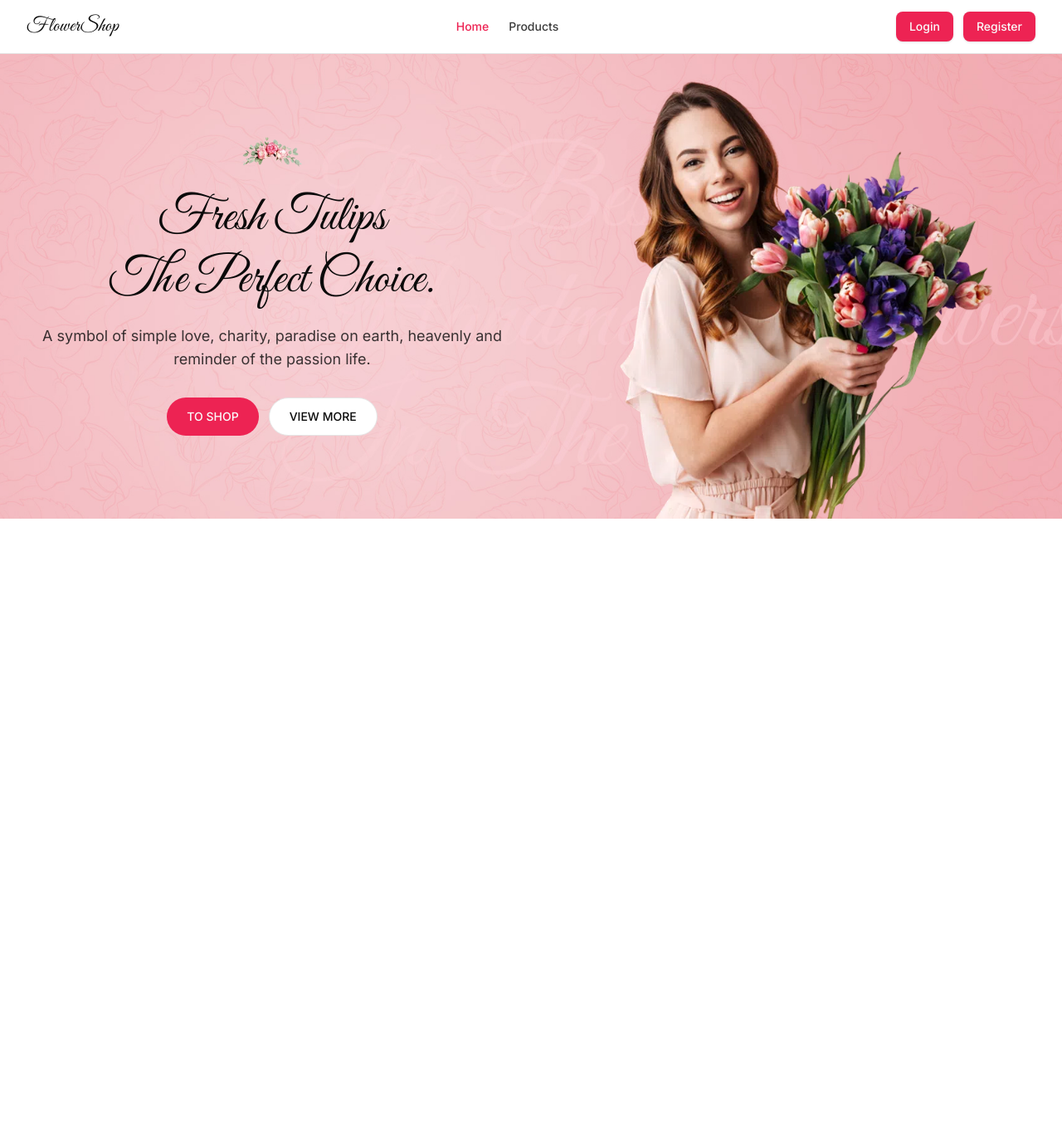
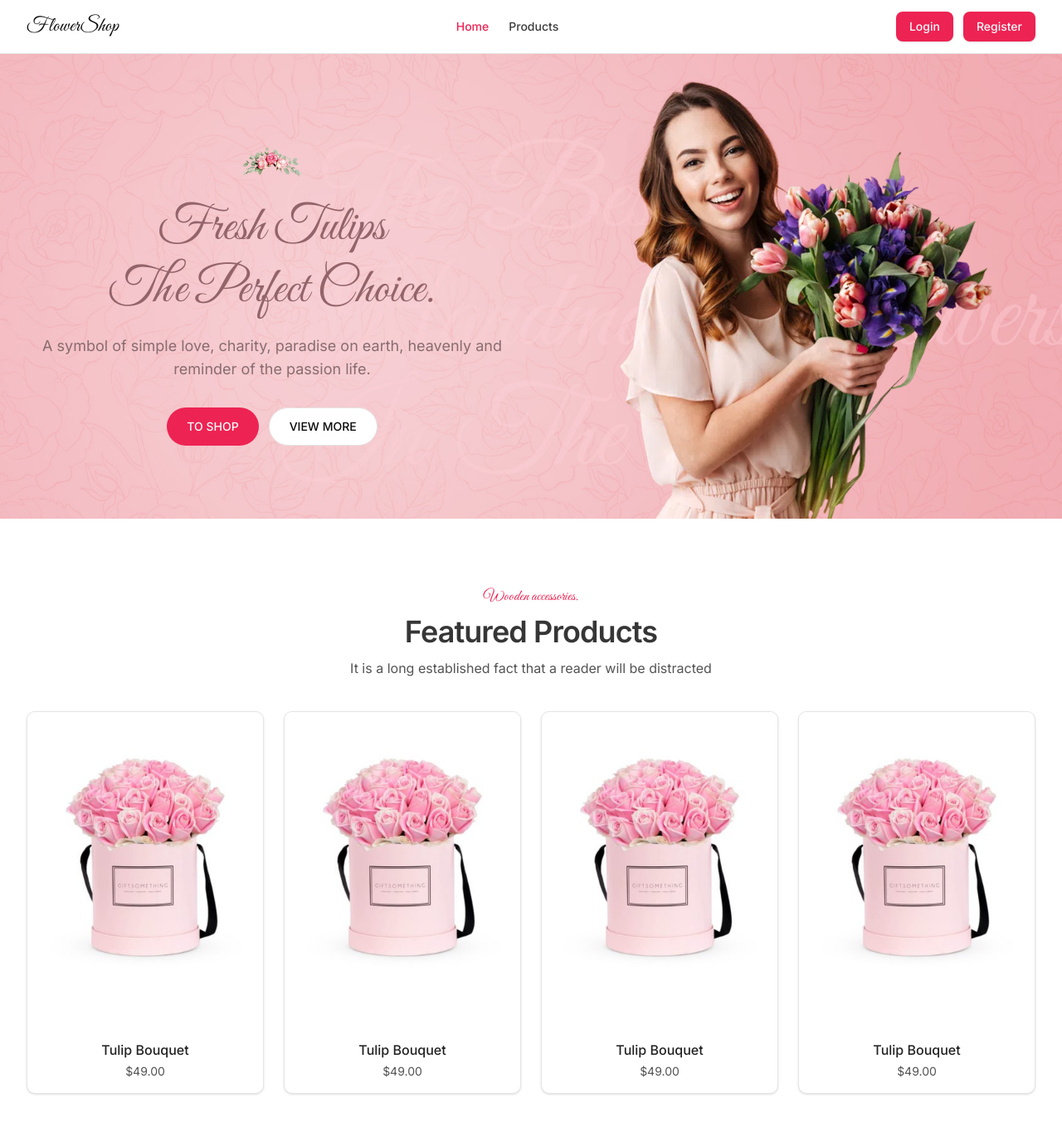
Before and after one commit to piyal007/flower_shop, a Next.js app: page / in a window 1280 px wide. Shown: the top 1358 px of the page at 83% size. Before the commit the page ends 800 px from the top, so only its background shows below. Built offline with nearby package versions, Linux system fonts and the light colour scheme.

Commit message:
featured product section added in homepage

```diff
--- a/src/app/page.js
+++ b/src/app/page.js
@@ -1,9 +1,11 @@
 import Hero from "@/components/hero";
+import FeaturedSection from "@/components/featured-section";
 
 export default function Home() {
   return (
     <div className="font-sans">
       <Hero bgSrc="/flowers-slider-3-bg.jpg" imageSrc="/flowers-slider-3-img.png.webp" />
+      <FeaturedSection />
     </div>
   );
 }
--- /dev/null
+++ b/src/components/featured-section.js
@@ -0,0 +1,42 @@
+import Image from "next/image";
+
+function ProductCard({ src, title = "Tulip Bouquet", price = "$49.00" }) {
+  return (
+    <div className="group rounded-lg border bg-card text-card-foreground shadow-sm overflow-hidden">
+      <div className="relative aspect-[3/4] w-full">
+        <Image src={src} alt={title} fill className="object-cover" />
+      </div>
+      <div className="p-4 text-center">
+        <h3 className="text-base font-medium text-foreground/90 group-hover:text-foreground">{title}</h3>
+        <p className="mt-1 text-sm text-foreground/70">{price}</p>
+      </div>
+    </div>
+  );
+}
+
+export default function FeaturedSection() {
+  const products = [
+    { src: "/flowers-product-1-opt-380x513.jpg" },
+    { src: "/flowers-product-1-opt-380x513.jpg" },
+    { src: "/flowers-product-1-opt-380x513.jpg" },
+    { src: "/flowers-product-1-opt-380x513.jpg" },
+  ];
+
+  return (
+    <section className="py-16 sm:py-20">
+      <div className="mx-auto max-w-7xl px-4 sm:px-6 lg:px-8">
+        <div className="text-center max-w-2xl mx-auto">
+          <div className="mb-2 text-primary text-lg [font-family:var(--font-great-vibes)]">Wooden accessories.</div>
+          <h2 className="text-3xl sm:text-4xl font-semibold tracking-tight text-[#363636]">Featured Products</h2>
+          <p className="mt-3 text-foreground/70">It is a long established fact that a reader will be distracted</p>
+        </div>
+
+        <div className="mt-10 grid grid-cols-1 sm:grid-cols-2 lg:grid-cols-4 gap-6">
+          {products.map((p, i) => (
+            <ProductCard key={i} src={p.src} />
+          ))}
+        </div>
+      </div>
+    </section>
+  );
+}
--- a/src/components/hero.js
+++ b/src/components/hero.js
@@ -1,5 +1,4 @@
 import Image from "next/image";
-import { cn } from "@/lib/utils";
 
 export default function Hero({
   bgSrc = "/hero-bg.jpg",
@@ -20,15 +19,15 @@ export default function Hero({
       <div className="mx-auto max-w-7xl px-4 sm:px-6 lg:px-8">
         <div className="grid grid-cols-1 lg:grid-cols-2 items-center gap-8">
           <div className="text-center lg:text-center">
-            <div className="flex justify-center lg:justify-center mb-6">
+            <div className="flex justify-center lg:justify-center py-6">
               <Image src="/flowers-slider-txt-element.jpg.png.webp" alt="Flower" width={72} height={48} />
             </div>
-            <h1 className={cn("text-4xl sm:text-5xl lg:text-6xl leading-tight mb-4", "[font-family:var(--font-great-vibes)]")}>
+            <h1 className="text-4xl sm:text-5xl lg:text-6xl leading-tight mb-4 text-[#93646a] [font-family:var(--font-great-vibes)]">
               Fresh Tulips
               <br className="hidden sm:block" />
               The Perfect Choice.
             </h1>
-            <p className="text-base sm:text-lg text-foreground/80 max-w-2xl mx-auto lg:mx-0 text-center mb-8">
+            <p className="text-base sm:text-lg text-[#886c6f] max-w-2xl mx-auto lg:mx-0 text-center mb-8">
               A symbol of simple love, charity, paradise on earth, heavenly and reminder of the passion life.
             </p>
             <div className="mt-8 flex flex-col sm:flex-row gap-3 justify-center lg:justify-center">
```
Also changed, not shown: public/flowers-product-1-opt-380x513.jpg (added).
